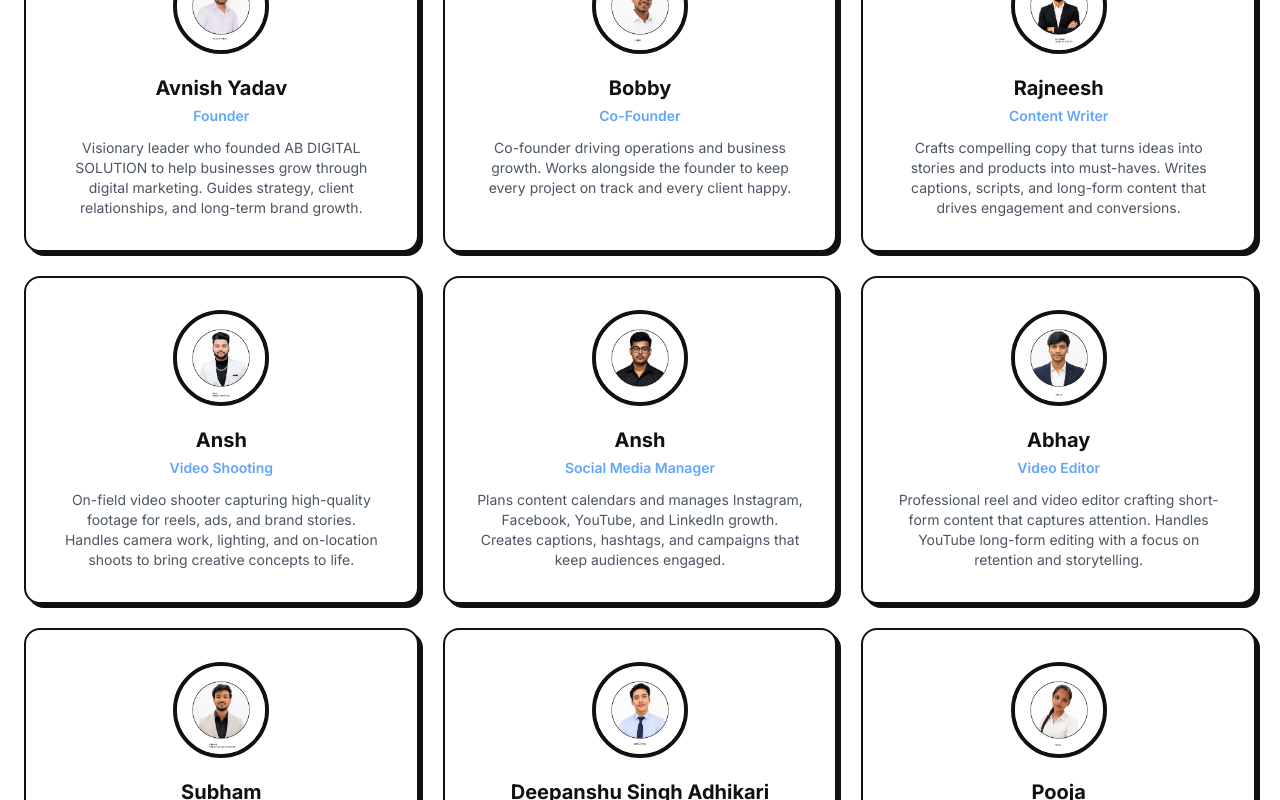
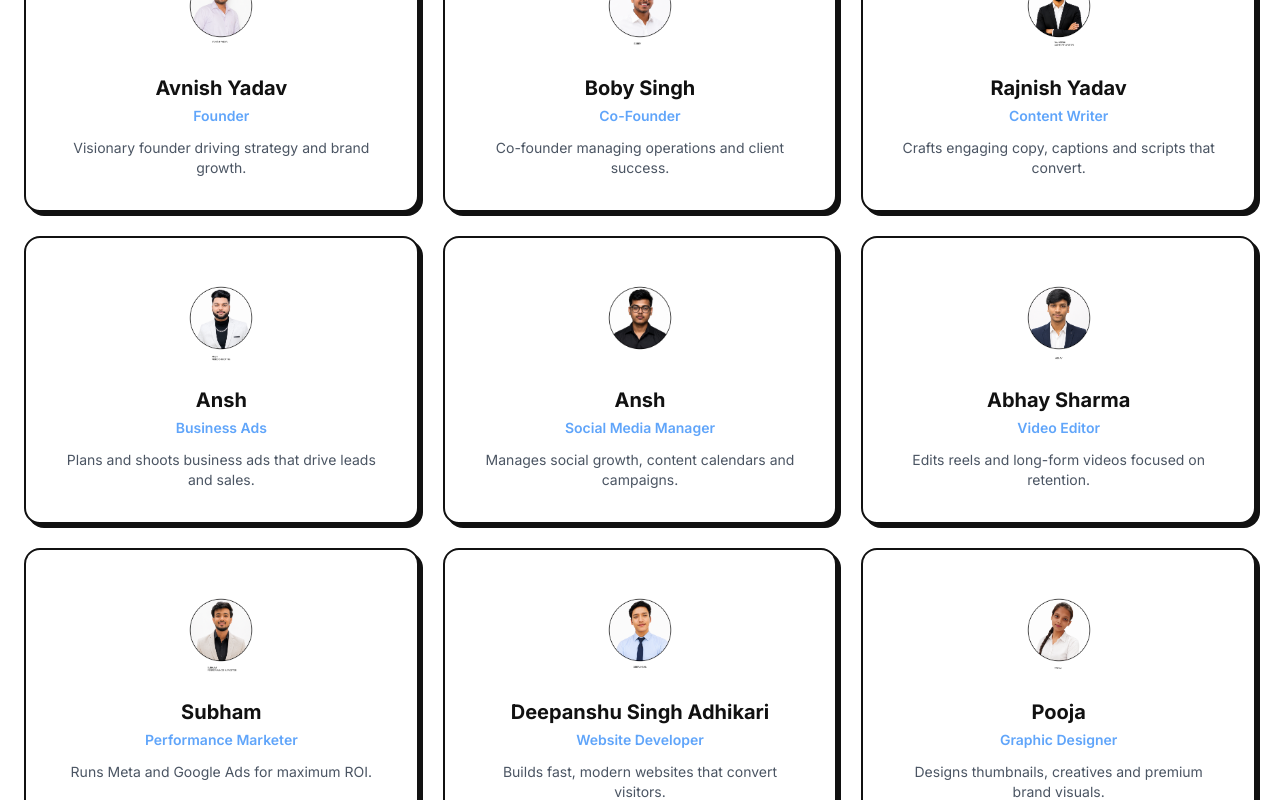
Before and after one commit to abdigitalsolution03-ai/AB-DIGITAL-SOLUTION, a React (Vite) app: page /team in a window 1280 px wide. Shown: the part 460-1260 px from the top of the page. Built offline with nearby package versions, Linux system fonts and the light colour scheme; no server answers.

Commit message:
fix(team): correct names (Boby Singh, Rajnish Yadav, Abhay Sharma), change Ansh role to Business Ads, shorten bios, single photo border, change heading to Meet the Experts. fix(contact): business hours everyday 9AM-9PM

```diff
--- a/src/pages/Contact.tsx
+++ b/src/pages/Contact.tsx
@@ -146,9 +146,7 @@ export default function Contact() {
                 <h3 className="text-[#111] text-lg font-bold mb-4">Business Hours</h3>
                 <div className="space-y-3">
                   {[
-                    { day: "Monday - Friday", hours: "9:00 AM - 6:00 PM" },
-                    { day: "Saturday", hours: "10:00 AM - 4:00 PM" },
-                    { day: "Sunday", hours: "Closed" },
+                    { day: "Everyday", hours: "9:00 AM - 9:00 PM" },
                   ].map((item, i) => (
                     <div key={i} className="flex items-center justify-between py-2 border-b-3 border-[#111] last:border-b-0">
                       <span className="text-[#111]/60">{item.day}</span>
--- a/src/pages/Team.tsx
+++ b/src/pages/Team.tsx
@@ -7,15 +7,15 @@ import { getAll } from '@/services/cms'
 import YoutubeEmbed from '@/components/YoutubeEmbed'
 
 const hardcodedTeam = [
-  { name: 'Avnish Yadav', role: 'Founder', bio: 'Visionary leader who founded AB DIGITAL SOLUTION to help businesses grow through digital marketing. Guides strategy, client relationships, and long-term brand growth.', color: '#60A5FA', image: '/team/page_1.png' },
-  { name: 'Bobby', role: 'Co-Founder', bio: 'Co-founder driving operations and business growth. Works alongside the founder to keep every project on track and every client happy.', color: '#FF4D4D', image: '/team/page_2.png' },
-  { name: 'Rajneesh', role: 'Content Writer', bio: 'Crafts compelling copy that turns ideas into stories and products into must-haves. Writes captions, scripts, and long-form content that drives engagement and conversions.', color: '#F59E0B', image: '/team/page_3.png' },
-  { name: 'Ansh', role: 'Video Shooting', bio: 'On-field video shooter capturing high-quality footage for reels, ads, and brand stories. Handles camera work, lighting, and on-location shoots to bring creative concepts to life.', color: '#EC4899', image: '/team/page_4.png' },
-  { name: 'Ansh', role: 'Social Media Manager', bio: 'Plans content calendars and manages Instagram, Facebook, YouTube, and LinkedIn growth. Creates captions, hashtags, and campaigns that keep audiences engaged.', color: '#8B5CF6', image: '/team/ansh_smm.png' },
-  { name: 'Abhay', role: 'Video Editor', bio: 'Professional reel and video editor crafting short-form content that captures attention. Handles YouTube long-form editing with a focus on retention and storytelling.', color: '#10B981', image: '/team/page_5.png' },
-  { name: 'Subham', role: 'Performance Marketer', bio: 'Data-driven performance marketer running paid campaigns across Meta and Google Ads. Optimizes ad spend, audiences, and funnels to deliver measurable ROI for every brand.', color: '#EF4444', image: '/team/page_6.png' },
-  { name: 'Deepanshu Singh Adhikari', role: 'Website Developer', bio: 'Builds clean, fast, and responsive websites using modern technologies. Turns designs into digital experiences that help businesses convert visitors into customers.', color: '#4D7AFF', image: '/team/page_7.png' },
-  { name: 'Pooja', role: 'Graphic Designer', bio: 'Designs thumbnails, creatives, and brand visuals that stand out in the feed. Combines aesthetics with marketing insight to make brands look premium.', color: '#60A5FA', image: '/team/page_8.png' },
+  { name: 'Avnish Yadav', role: 'Founder', bio: 'Visionary founder driving strategy and brand growth.', color: '#60A5FA', image: '/team/page_1.png' },
+  { name: 'Boby Singh', role: 'Co-Founder', bio: 'Co-founder managing operations and client success.', color: '#FF4D4D', image: '/team/page_2.png' },
+  { name: 'Rajnish Yadav', role: 'Content Writer', bio: 'Crafts engaging copy, captions and scripts that convert.', color: '#F59E0B', image: '/team/page_3.png' },
+  { name: 'Ansh', role: 'Business Ads', bio: 'Plans and shoots business ads that drive leads and sales.', color: '#EC4899', image: '/team/page_4.png' },
+  { name: 'Ansh', role: 'Social Media Manager', bio: 'Manages social growth, content calendars and campaigns.', color: '#8B5CF6', image: '/team/ansh_smm.png' },
+  { name: 'Abhay Sharma', role: 'Video Editor', bio: 'Edits reels and long-form videos focused on retention.', color: '#10B981', image: '/team/page_5.png' },
+  { name: 'Subham', role: 'Performance Marketer', bio: 'Runs Meta and Google Ads for maximum ROI.', color: '#EF4444', image: '/team/page_6.png' },
+  { name: 'Deepanshu Singh Adhikari', role: 'Website Developer', bio: 'Builds fast, modern websites that convert visitors.', color: '#4D7AFF', image: '/team/page_7.png' },
+  { name: 'Pooja', role: 'Graphic Designer', bio: 'Designs thumbnails, creatives and premium brand visuals.', color: '#60A5FA', image: '/team/page_8.png' },
 ]
 
 const colors = ['#60A5FA', '#FF4D4D', '#4D7AFF', '#8B5CF6', '#10B981', '#F59E0B', '#EC4899', '#EF4444']
@@ -62,7 +62,7 @@ export default function Team() {
           <AnimatedSection className="text-center mb-16">
             <span className="section-label">Our Team</span>
             <h1 className="text-5xl md:text-7xl font-bold text-[#111] mt-6 tracking-tight" style={{ color: '#111111' }}>
-              Meet the <span className="text-[#60A5FA]" style={{ color: '#60A5FA' }}>Mafia</span>
+              Meet the <span className="text-[#60A5FA]" style={{ color: '#60A5FA' }}>Experts</span>
             </h1>
             <p className="text-gray-500 mt-4 max-w-2xl mx-auto text-lg" style={{ color: '#6b7280' }}>
               A powerhouse of creative strategists, tech wizards, and marketing mavericks — we don't just follow trends, we set them.
@@ -80,13 +80,12 @@ export default function Team() {
                   <img
                     src={member.image}
                     alt={member.name}
-                    className="w-24 h-24 mx-auto rounded-full border-4 object-cover mb-5 group-hover:scale-105 transition-transform"
-                    style={{ borderColor: '#111111' }}
+                    className="w-24 h-24 mx-auto rounded-full object-cover mb-5 group-hover:scale-105 transition-transform"
                   />
                 ) : (
                   <div
-                    className="w-24 h-24 mx-auto rounded-full border-4 flex items-center justify-center text-3xl font-bold text-white mb-5"
-                    style={{ backgroundColor: member.color, borderColor: '#111111' }}
+                    className="w-24 h-24 mx-auto rounded-full flex items-center justify-center text-3xl font-bold text-white mb-5"
+                    style={{ backgroundColor: member.color }}
                   >
                     {member.name.split(' ').map(n => n[0]).join('')}
                   </div>
--- a/src/services/cms.ts
+++ b/src/services/cms.ts
@@ -373,15 +373,15 @@ const TESTIMONIALS_SEED: Array<Record<string, any>> = [
 ]
 
 const TEAM_SEED: Array<Record<string, any>> = [
-  { name: 'Avnish Yadav', role: 'Founder', bio: 'Visionary leader who founded AB DIGITAL SOLUTION to help businesses grow through digital marketing. Guides strategy, client relationships, and long-term brand growth.', image: '/team/page_1.png', status: 'published' },
-  { name: 'Bobby', role: 'Co-Founder', bio: 'Co-founder driving operations and business growth. Works alongside the founder to keep every project on track and every client happy.', image: '/team/page_2.png', status: 'published' },
-  { name: 'Rajneesh', role: 'Content Writer', bio: 'Crafts compelling copy that turns ideas into stories and products into must-haves. Writes captions, scripts, and long-form content that drives engagement and conversions.', image: '/team/page_3.png', status: 'published' },
-  { name: 'Ansh', role: 'Video Shooting', bio: 'On-field video shooter capturing high-quality footage for reels, ads, and brand stories. Handles camera work, lighting, and on-location shoots to bring creative concepts to life.', image: '/team/page_4.png', status: 'published' },
-  { name: 'Ansh', role: 'Social Media Manager', bio: 'Plans content calendars and manages Instagram, Facebook, YouTube, and LinkedIn growth. Creates captions, hashtags, and campaigns that keep audiences engaged.', image: '/team/ansh_smm.png', status: 'published' },
-  { name: 'Abhay', role: 'Video Editor', bio: 'Professional reel and video editor crafting short-form content that captures attention. Handles YouTube long-form editing with a focus on retention and storytelling.', image: '/team/page_5.png', status: 'published' },
-  { name: 'Subham', role: 'Performance Marketer', bio: 'Data-driven performance marketer running paid campaigns across Meta and Google Ads. Optimizes ad spend, audiences, and funnels to deliver measurable ROI for every brand.', image: '/team/page_6.png', status: 'published' },
-  { name: 'Deepanshu Singh Adhikari', role: 'Website Developer', bio: 'Builds clean, fast, and responsive websites using modern technologies. Turns designs into digital experiences that help businesses convert visitors into customers.', image: '/team/page_7.png', status: 'published' },
-  { name: 'Pooja', role: 'Graphic Designer', bio: 'Designs thumbnails, creatives, and brand visuals that stand out in the feed. Combines aesthetics with marketing insight to make brands look premium.', image: '/team/page_8.png', status: 'published' },
+  { name: 'Avnish Yadav', role: 'Founder', bio: 'Visionary founder driving strategy and brand growth.', image: '/team/page_1.png', status: 'published' },
+  { name: 'Boby Singh', role: 'Co-Founder', bio: 'Co-founder managing operations and client success.', image: '/team/page_2.png', status: 'published' },
+  { name: 'Rajnish Yadav', role: 'Content Writer', bio: 'Crafts engaging copy, captions and scripts that convert.', image: '/team/page_3.png', status: 'published' },
+  { name: 'Ansh', role: 'Business Ads', bio: 'Plans and shoots business ads that drive leads and sales.', image: '/team/page_4.png', status: 'published' },
+  { name: 'Ansh', role: 'Social Media Manager', bio: 'Manages social growth, content calendars and campaigns.', image: '/team/ansh_smm.png', status: 'published' },
+  { name: 'Abhay Sharma', role: 'Video Editor', bio: 'Edits reels and long-form videos focused on retention.', image: '/team/page_5.png', status: 'published' },
+  { name: 'Subham', role: 'Performance Marketer', bio: 'Runs Meta and Google Ads for maximum ROI.', image: '/team/page_6.png', status: 'published' },
+  { name: 'Deepanshu Singh Adhikari', role: 'Website Developer', bio: 'Builds fast, modern websites that convert visitors.', image: '/team/page_7.png', status: 'published' },
+  { name: 'Pooja', role: 'Graphic Designer', bio: 'Designs thumbnails, creatives and premium brand visuals.', image: '/team/page_8.png', status: 'published' },
 ]
 
 const FAQS_SEED: Array<Record<string, any>> = [
--- a/src/services/siteContent.ts
+++ b/src/services/siteContent.ts
@@ -130,15 +130,15 @@ const defaultContent: SiteContent = {
       { title: 'Results-Driven', description: 'Every strategy is data-backed and focused on delivering measurable ROI for your business.', icon: 'M9 19v-6a2 2 0 00-2-2H5a2 2 0 00-2 2v6a2 2 0 002 2h2a2 2 0 002-2zm0 0V9a2 2 0 012-2h2a2 2 0 012 2v10m-6 0a2 2 0 002 2h2a2 2 0 002-2m0 0V5a2 2 0 012-2h2a2 2 0 012 2v14a2 2 0 01-2 2h-2a2 2 0 01-2-2z' },
     ],
     team: [
-      { name: 'Avnish Yadav', role: 'Founder', bio: 'Visionary leader who founded AB DIGITAL SOLUTION to help businesses grow through digital marketing. Guides strategy, client relationships, and long-term brand growth.' },
-      { name: 'Bobby', role: 'Co-Founder', bio: 'Co-founder driving operations and business growth. Works alongside the founder to keep every project on track and every client happy.' },
-      { name: 'Rajneesh', role: 'Content Writer', bio: 'Crafts compelling copy that turns ideas into stories and products into must-haves. Writes captions, scripts, and long-form content that drives engagement and conversions.' },
-      { name: 'Ansh', role: 'Video Shooting', bio: 'On-field video shooter capturing high-quality footage for reels, ads, and brand stories. Handles camera work, lighting, and on-location shoots to bring creative concepts to life.' },
-      { name: 'Ansh', role: 'Social Media Manager', bio: 'Plans content calendars and manages Instagram, Facebook, YouTube, and LinkedIn growth. Creates captions, hashtags, and campaigns that keep audiences engaged.' },
-      { name: 'Abhay', role: 'Video Editor', bio: 'Professional reel and video editor crafting short-form content that captures attention. Handles YouTube long-form editing with a focus on retention and storytelling.' },
-      { name: 'Subham', role: 'Performance Marketer', bio: 'Data-driven performance marketer running paid campaigns across Meta and Google Ads. Optimizes ad spend, audiences, and funnels to deliver measurable ROI for every brand.' },
-      { name: 'Deepanshu Singh Adhikari', role: 'Website Developer', bio: 'Builds clean, fast, and responsive websites using modern technologies. Turns designs into digital experiences that help businesses convert visitors into customers.' },
-      { name: 'Pooja', role: 'Graphic Designer', bio: 'Designs thumbnails, creatives, and brand visuals that stand out in the feed. Combines aesthetics with marketing insight to make brands look premium.' },
+      { name: 'Avnish Yadav', role: 'Founder', bio: 'Visionary founder driving strategy and brand growth.' },
+      { name: 'Boby Singh', role: 'Co-Founder', bio: 'Co-founder managing operations and client success.' },
+      { name: 'Rajnish Yadav', role: 'Content Writer', bio: 'Crafts engaging copy, captions and scripts that convert.' },
+      { name: 'Ansh', role: 'Business Ads', bio: 'Plans and shoots business ads that drive leads and sales.' },
+      { name: 'Ansh', role: 'Social Media Manager', bio: 'Manages social growth, content calendars and campaigns.' },
+      { name: 'Abhay Sharma', role: 'Video Editor', bio: 'Edits reels and long-form videos focused on retention.' },
+      { name: 'Subham', role: 'Performance Marketer', bio: 'Runs Meta and Google Ads for maximum ROI.' },
+      { name: 'Deepanshu Singh Adhikari', role: 'Website Developer', bio: 'Builds fast, modern websites that convert visitors.' },
+      { name: 'Pooja', role: 'Graphic Designer', bio: 'Designs thumbnails, creatives and premium brand visuals.' },
     ],
     timeline: [
       { year: '2020', title: 'The Beginning', desc: 'AB DIGITAL SOLUTION was founded with a vision to provide premium digital marketing services to businesses worldwide.' },
```
